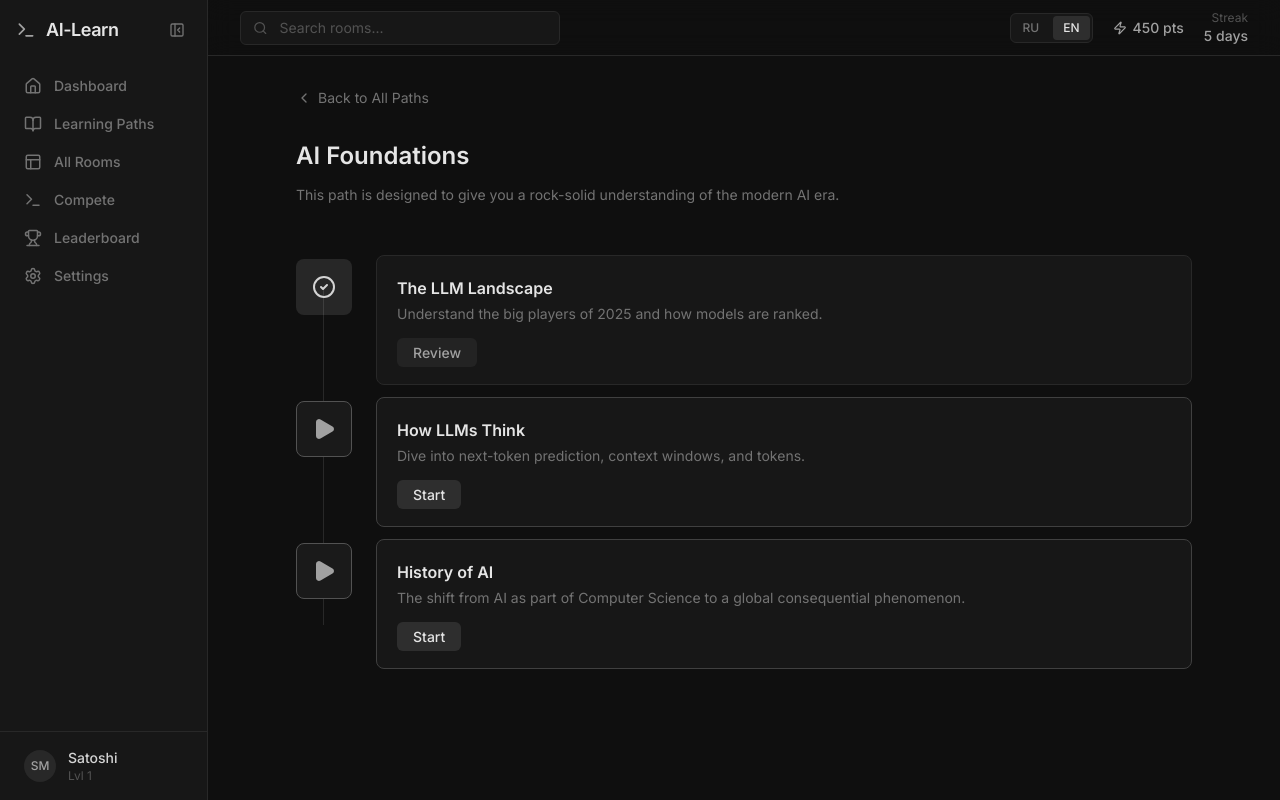
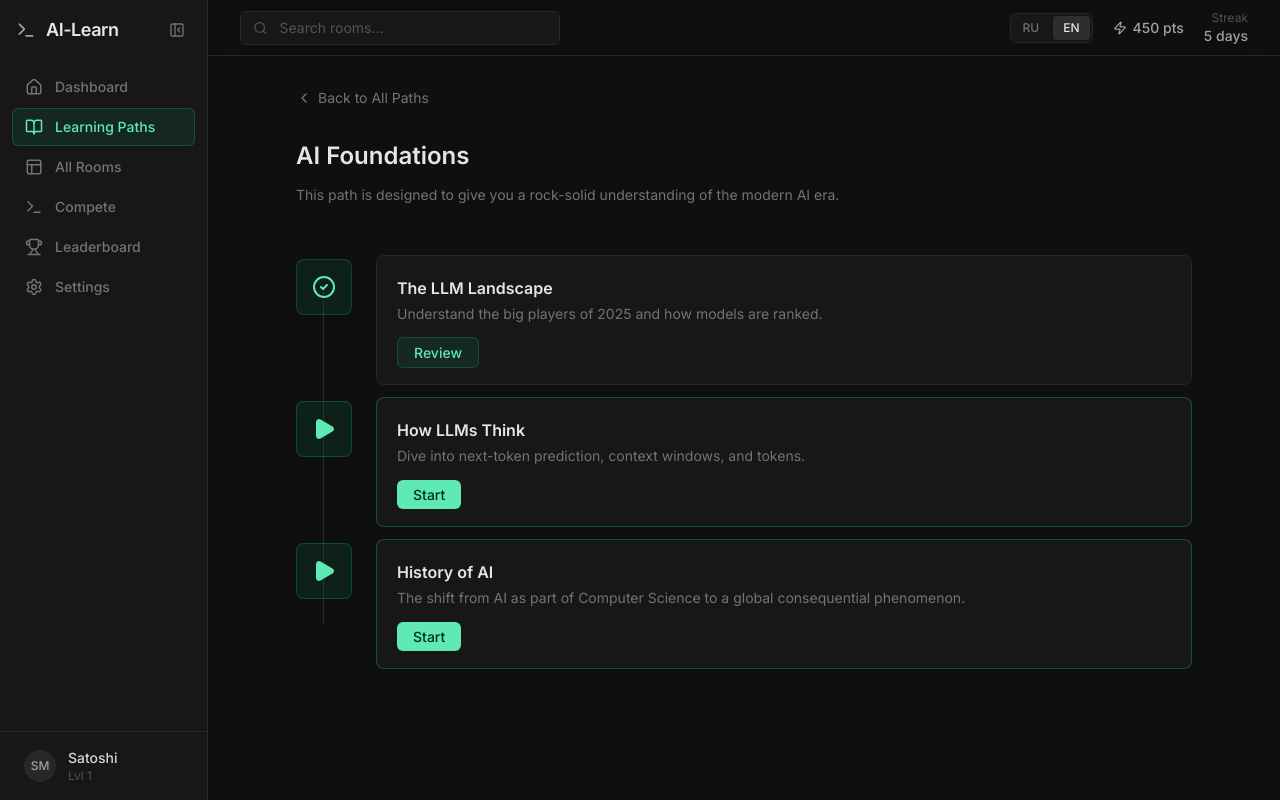
Before and after one commit to mashukovserg/ai-learn, a Next.js app: page /en/paths/beginner in a window 1280 px wide. Built offline with nearby package versions, Linux system fonts and the light colour scheme.

Commit message:
Apply green accents across flows including paths

```diff
--- a/src/app/[lang]/paths/beginner/page.tsx
+++ b/src/app/[lang]/paths/beginner/page.tsx
@@ -61,8 +61,8 @@ export default async function BeginnerPathPage(props: {
         {rooms.map((room) => (
           <div key={room.id} className="flex gap-6 items-start relative">
             <div className={`mt-1 w-14 h-14 rounded-lg flex items-center justify-center shrink-0 z-10 ${
-              room.status === 'Completed' ? 'bg-white/10 text-neutral-300' :
-              room.status === 'Active' ? 'bg-[#1a1a1a] border border-neutral-600 text-neutral-400' :
+              room.status === 'Completed' ? 'bg-emerald-500/10 text-emerald-300 border border-emerald-500/25' :
+              room.status === 'Active' ? 'bg-emerald-500/10 border border-emerald-500/30 text-emerald-300' :
               'bg-[#1a1a1a] border border-[#282828] text-neutral-700'
             }`}>
               {room.status === 'Completed' ? <CheckCircle2 size={24} /> :
@@ -72,8 +72,8 @@ export default async function BeginnerPathPage(props: {
 
             <div className={`flex-1 bg-[#171717] border rounded-lg p-5 transition-colors ${
               room.status === 'Locked' ? 'border-[#282828] opacity-50' :
-              room.status === 'Active' ? 'border-neutral-700' :
-              'border-[#282828] hover:border-neutral-700'
+              room.status === 'Active' ? 'border-emerald-500/35' :
+              'border-[#282828] hover:border-emerald-500/25'
             }`}>
               <div className="mb-1.5">
                 <h3 className="text-base font-semibold text-neutral-200 mb-1">{room.title}</h3>
@@ -85,8 +85,8 @@ export default async function BeginnerPathPage(props: {
                   href={`/${lang}/rooms/${room.id}`}
                   className={`px-4 py-1.5 rounded-md text-sm font-medium transition-colors ${
                     room.status === 'Completed'
-                      ? 'bg-white/5 text-neutral-400 hover:bg-white/10'
-                      : 'bg-white/10 text-neutral-200 hover:bg-white/15'
+                      ? 'bg-emerald-500/10 text-emerald-300 hover:bg-emerald-500/15 border border-emerald-500/25'
+                      : 'bg-emerald-300 text-emerald-950 hover:bg-emerald-200'
                   }`}
                 >
                   {room.status === 'Completed' ? (lang === 'ru' ? 'Повторить' : 'Review') : (lang === 'ru' ? 'Начать' : 'Start')}
--- a/src/app/[lang]/paths/page.tsx
+++ b/src/app/[lang]/paths/page.tsx
@@ -46,9 +46,11 @@ export default async function PathsPage(props: {
         {paths.map((path) => (
           <div
             key={path.id}
-            className={`group bg-[#171717] border border-[#282828] rounded-lg p-6 flex flex-col md:flex-row items-center gap-6 transition-colors ${path.unlocked ? 'hover:border-neutral-600' : 'opacity-50 cursor-not-allowed'}`}
+            className={`group bg-[#171717] border rounded-lg p-6 flex flex-col md:flex-row items-center gap-6 transition-colors ${path.unlocked ? 'border-[#282828] hover:border-emerald-500/35' : 'border-[#282828] opacity-50 cursor-not-allowed'}`}
           >
-            <div className="w-14 h-14 rounded-lg bg-white/5 flex items-center justify-center text-neutral-400">
+            <div className={`w-14 h-14 rounded-lg flex items-center justify-center ${
+              path.unlocked ? 'bg-emerald-500/10 text-emerald-300 border border-emerald-500/25' : 'bg-white/5 text-neutral-400'
+            }`}>
               <path.icon size={28} />
             </div>
 
@@ -67,7 +69,7 @@ export default async function PathsPage(props: {
               {path.unlocked ? (
                 <Link
                   href={`/${lang}/paths/${path.id}`}
-                  className="px-5 py-2 bg-white/10 text-neutral-200 text-sm font-medium rounded-md flex items-center gap-2 hover:bg-white/15 transition-colors"
+                  className="px-5 py-2 bg-emerald-300 text-emerald-950 text-sm font-semibold rounded-md flex items-center gap-2 hover:bg-emerald-200 transition-colors shadow-[0_0_0_1px_rgba(16,185,129,0.35),0_10px_24px_-12px_rgba(52,211,153,0.45)]"
                 >
                   {lang === 'ru' ? 'Начать путь' : 'Start Path'} <ArrowRight size={16} />
                 </Link>
--- a/src/components/Sidebar.tsx
+++ b/src/components/Sidebar.tsx
@@ -2,6 +2,7 @@
 
 import Link from 'next/link';
 import { Home, BookOpen, Layout, Terminal, Trophy, Settings, PanelLeftClose, PanelLeftOpen } from 'lucide-react';
+import { usePathname } from 'next/navigation';
 
 export default function Sidebar({
   lang,
@@ -12,6 +13,8 @@ export default function Sidebar({
   collapsed: boolean;
   onToggle: () => void;
 }) {
+  const pathname = usePathname();
+
   const menuItems = [
     { icon: Home, label: lang === 'ru' ? 'Панель управления' : 'Dashboard', href: `/${lang}` },
     { icon: BookOpen, label: lang === 'ru' ? 'Пути обучения' : 'Learning Paths', href: `/${lang}/paths` },
@@ -55,17 +58,26 @@ export default function Sidebar({
       </div>
 
       <nav className={`${collapsed ? 'px-2 py-2' : 'px-3 py-2'} flex-1`}>
-        {menuItems.map((item) => (
+        {menuItems.map((item) => {
+          const isExactDashboard = item.href === `/${lang}`;
+          const isActive = isExactDashboard ? pathname === item.href : pathname?.startsWith(`${item.href}/`) || pathname === item.href;
+
+          return (
             <Link
               key={item.label}
               href={item.href}
-            className={`flex items-center ${collapsed ? 'justify-center' : 'gap-3'} px-3 py-2 text-neutral-500 hover:text-neutral-200 hover:bg-white/5 rounded-md transition-colors mb-0.5 text-sm`}
+              className={`flex items-center ${collapsed ? 'justify-center' : 'gap-3'} px-3 py-2 rounded-md transition-colors mb-0.5 text-sm ${
+                isActive
+                  ? 'bg-emerald-500/10 text-emerald-300 border border-emerald-500/30'
+                  : 'text-neutral-500 hover:text-neutral-200 hover:bg-white/5 border border-transparent'
+              }`}
               title={item.label}
             >
               <item.icon size={18} />
               {!collapsed && <span className="font-medium">{item.label}</span>}
             </Link>
-        ))}
+          );
+        })}
       </nav>
 
       <div className={`${collapsed ? 'p-2' : 'p-4'} border-t border-[#282828]`}>
```
Lines whose indentation alone changed are shown as unchanged.
